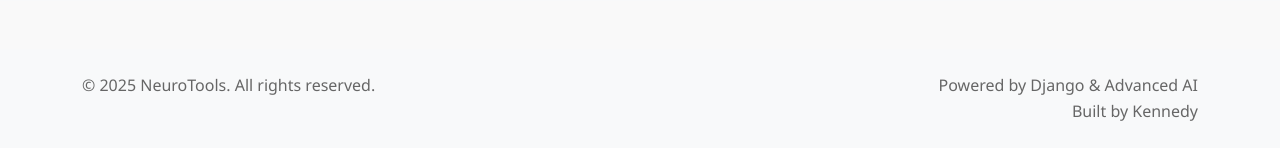
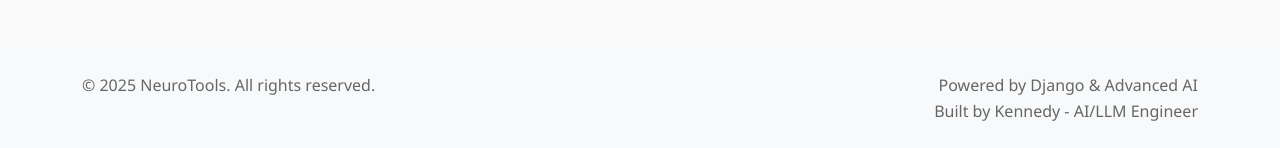
Before and after one commit to kennedy-ak/ai_tools_platform, a Django app: page /cv_reviewer/ in a window 1280 px wide. Shown: the part 1033-1181 px from the top of the page. Run offline with Django 5.2, Linux system fonts and the light colour scheme; a user stored in the database is signed in; data comes from the database, SQL or seed files in the repository; parts of the project's set-up code (start-up, migrations or seed data) failed here and were passed over; some libraries are stand-ins or nearby versions.

Commit message:
Update base.html

```diff
--- a/templates/base.html
+++ b/templates/base.html
@@ -124,7 +124,7 @@
                 </div>
                 <div class="col-md-6 text-md-end">
                     <p class="mb-0">Powered by Django & Advanced AI</p>
-                    <p class="mb-0"> Built by Kennedy</p>
+                    <p class="mb-0"> Built by Kennedy - AI/LLM Engineer </p>
                 </div>
             </div>
         </div>
```
